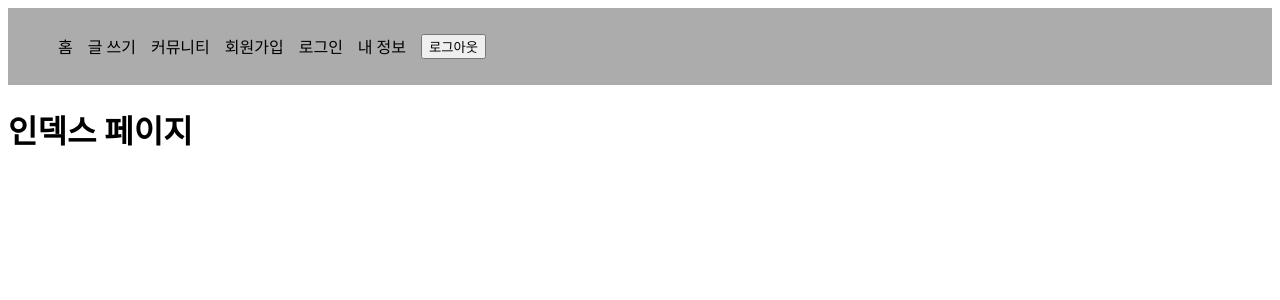
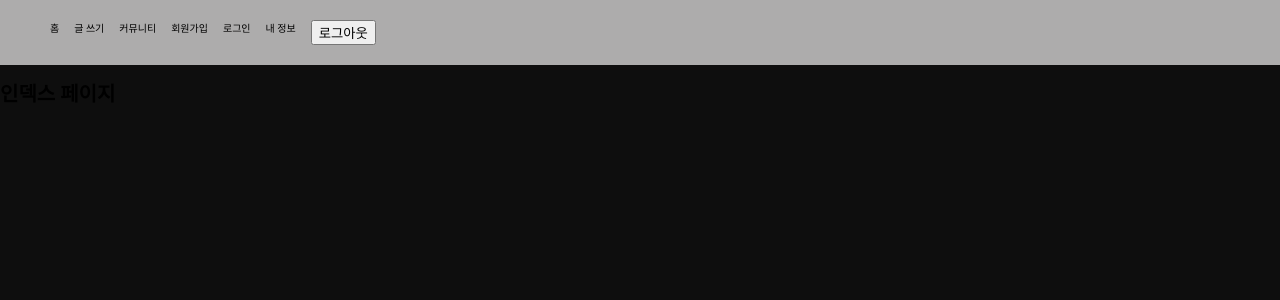
Before and after one commit to jungdaehun1024/workout-front, a Vue app: page / in a window 1280 px wide. Shown: the top 300 px of the page. Built offline with nearby package versions, Linux system fonts and the light colour scheme.

Commit message:
feat:전역 css 설정

```diff
--- a/src/App.vue
+++ b/src/App.vue
@@ -1,9 +1,20 @@
 <template>
    <NavBar/>
- <RouterView/>
+ <RouterView />
 </template>
 <script setup>
 import NavBar from './components/NavBar.vue';
 </script>
+
 <style>
+  html{
+    font-size: 10px;
+
+  }
+
+  body{
+      overflow-x: hidden;
+      margin: 0;
+      background-color: #0e0e0e;
+  }
 </style>
```
